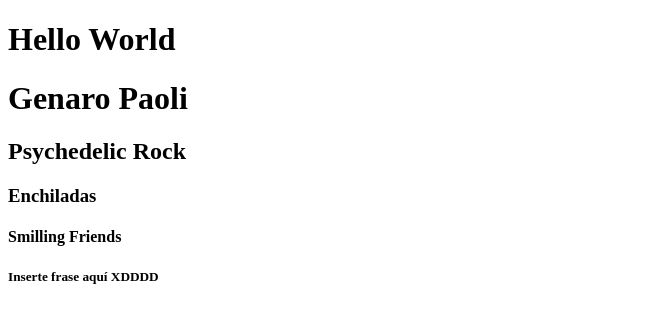
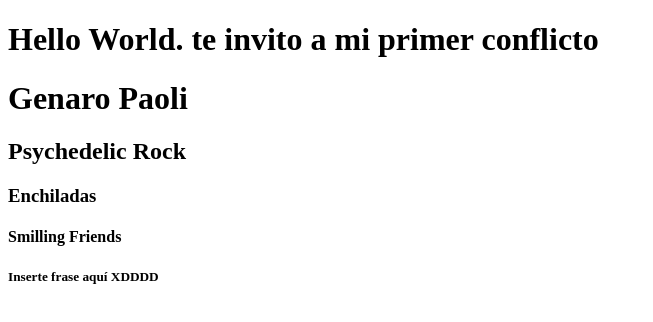
Before and after one commit to genasPaoli/Ch62preferencias, a plain HTML site: page index.html in a window 1280 px wide. Shown: the whole page, without its empty margins (0-653 px from the left). Drawn offline with Linux system fonts and the light colour scheme.

Commit message:
feat: modifiocacion remota de h1 desde github

```diff
--- a/index.html
+++ b/index.html
@@ -14,7 +14,7 @@
 
 <body>
 
-    <h1>Hello World</h1>
+    <h1>Hello World. te invito a mi primer conflicto </h1>
 	<h1>Genaro Paoli</h1>
 <h2> Psychedelic Rock </h2>
 <h3> Enchiladas </h3>
```
